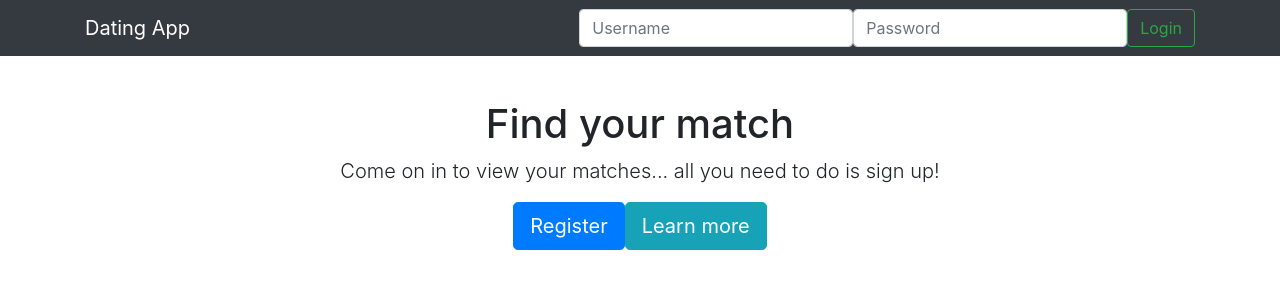
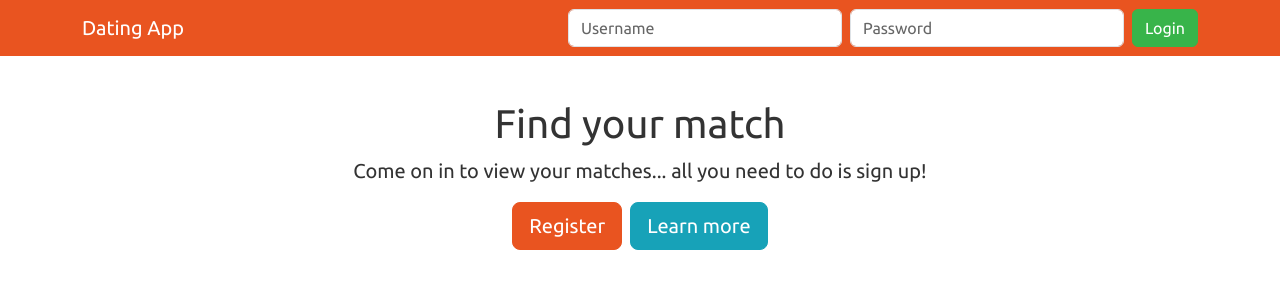
Before and after one commit to slwill10/DatingAppCliente, an Angular app: page / in a window 1280 px wide. Shown: the top 300 px of the page. Built offline with nearby package versions, Linux system fonts and the light colour scheme; no server answers.

Commit message:
adding a new theme

```diff
--- a/angular.json
+++ b/angular.json
@@ -30,9 +30,10 @@
               "src/assets"
             ],
             "styles": [
-              "./node_modules/ngx-bootstrap/datepicker/bs-datepicker.css",
-              "./node_modules/bootstrap/dist/css/bootstrap.min.css",
-              "./node_modules/font-awesome/css/font-awesome.min.css",
+              "node_modules/ngx-bootstrap/datepicker/bs-datepicker.css",
+              "node_modules/bootstrap/dist/css/bootstrap.min.css",
+              "node_modules/bootswatch/dist/united/bootstrap.css",
+              "node_modules/font-awesome/css/font-awesome.min.css",
               "node_modules/ngx-toastr/toastr.css",
               "src/styles.css"
             ],
--- a/package.json
+++ b/package.json
@@ -19,6 +19,7 @@
     "@angular/platform-browser-dynamic": "~12.2.0",
     "@angular/router": "~12.2.0",
     "bootstrap": "^4.5.3",
+    "bootswatch": "^5.3.2",
     "font-awesome": "^4.7.0",
     "ngx-bootstrap": "^7.1.2",
     "ngx-toastr": "^14.3.0",
--- a/src/app/nav/nav.component.html
+++ b/src/app/nav/nav.component.html
@@ -1,4 +1,4 @@
-<nav class="navbar navbar-expand-md navbar-dark fixed-top bg-dark">
+<nav class="navbar navbar-expand-md navbar-dark fixed-top bg-primary">
     <div class="container">
       <a class="navbar-brand" routerLink="/" routerLinkActive="active">Dating App</a>
 
@@ -16,8 +16,8 @@
           </ng-container>
         </ul>
 
-        <div class="dropdown" *ngIf="accountService.currentUser$ | async" dropdown>
-            <a class="dropdown-toggle text-light text-decoration-none" dropdownToggle>Welcome user</a>
+        <div class="dropdown" *ngIf="(accountService.currentUser$ | async) as user" dropdown>
+            <a class="dropdown-toggle text-light text-decoration-none" dropdownToggle>Welcome {{user.username | titlecase}}</a>
             <div class="dropdown-menu" *dropdownMenu>
               <a class="dropdown-item">Edit Profile</a>
               <a class="dropdown-item" (click)="logout()">Logout</a>
@@ -38,7 +38,7 @@
                 [(ngModel)]="model.password"
                 type="password"
                 placeholder="Password">
-          <button class="btn btn-outline-success" type="submit">Login</button>
+          <button class="btn btn-success" type="submit">Login</button>
         </form>
     </div>
   </nav>
```
Also changed, not shown: 1 other file (tests, documents, lock files or other folders).
